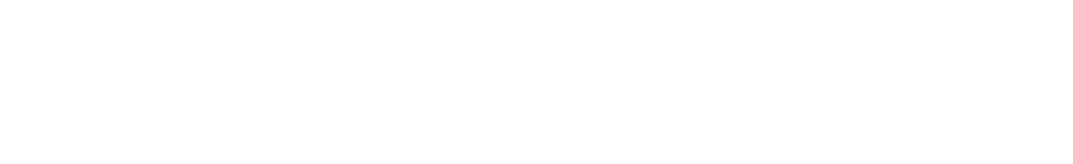
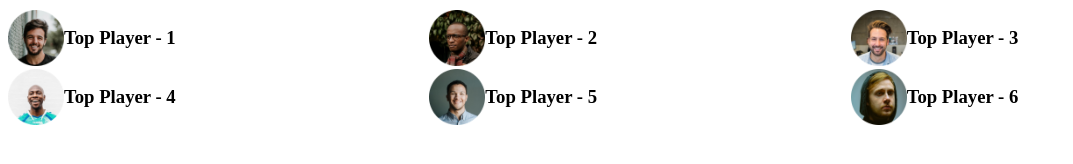
Before and after one commit to asif-bhai-xoss/Ranking, a plain HTML site: page index.html in a window 1280 px wide. Shown: the whole page, without its empty margins (0-1073 px from the left). Drawn offline with Linux system fonts and the light colour scheme.

Commit message:
top players flex and grid

```diff
--- a/index.html
+++ b/index.html
@@ -7,5 +7,49 @@
     <title>Ranking</title>
     <link rel="stylesheet" href="style.css" />
   </head>
-  <body></body>
+  <body>
+    <!-- header start -->
+    <header></header>
+    <!-- header end -->
+
+    <!-- main start -->
+    <main>
+      <!-- top players and top blogs -->
+      <section>
+        <div class="top-players">
+          <div class="players">
+            <!-- .player*6>img[src="images/players/player-$.png"]+h3{Top Player - $} -->
+            <div class="player">
+              <img src="images/players/player-1.png" alt="" />
+              <h3>Top Player - 1</h3>
+            </div>
+            <div class="player">
+              <img src="images/players/player-2.png" alt="" />
+              <h3>Top Player - 2</h3>
+            </div>
+            <div class="player">
+              <img src="images/players/player-3.png" alt="" />
+              <h3>Top Player - 3</h3>
+            </div>
+            <div class="player">
+              <img src="images/players/player-4.png" alt="" />
+              <h3>Top Player - 4</h3>
+            </div>
+            <div class="player">
+              <img src="images/players/player-5.png" alt="" />
+              <h3>Top Player - 5</h3>
+            </div>
+            <div class="player">
+              <img src="images/players/player-6.png" alt="" />
+              <h3>Top Player - 6</h3>
+            </div>
+          </div>
+        </div>
+        <div class="top-blogs">
+          <div class="blogs"></div>
+        </div>
+      </section>
+    </main>
+    <!-- main end -->
+  </body>
 </html>
--- a/style.css
+++ b/style.css
@@ -0,0 +1,13 @@
+/* top players style  */
+.players{
+    display: grid;
+    grid-template-columns: repeat(3, 1fr);
+}
+.player {
+    display: flex;
+    align-items: center;
+}
+.player img {
+    width: 56px;
+    height: 56px;
+}
```
